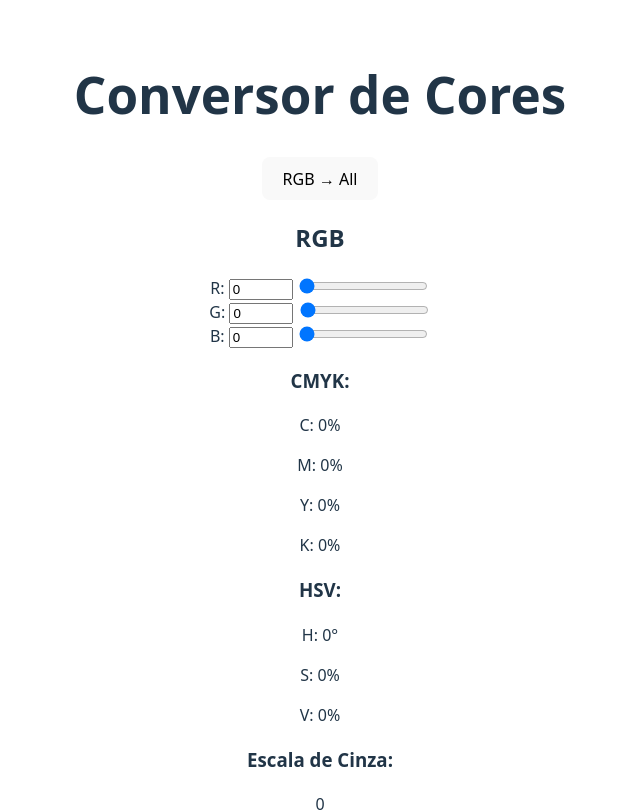
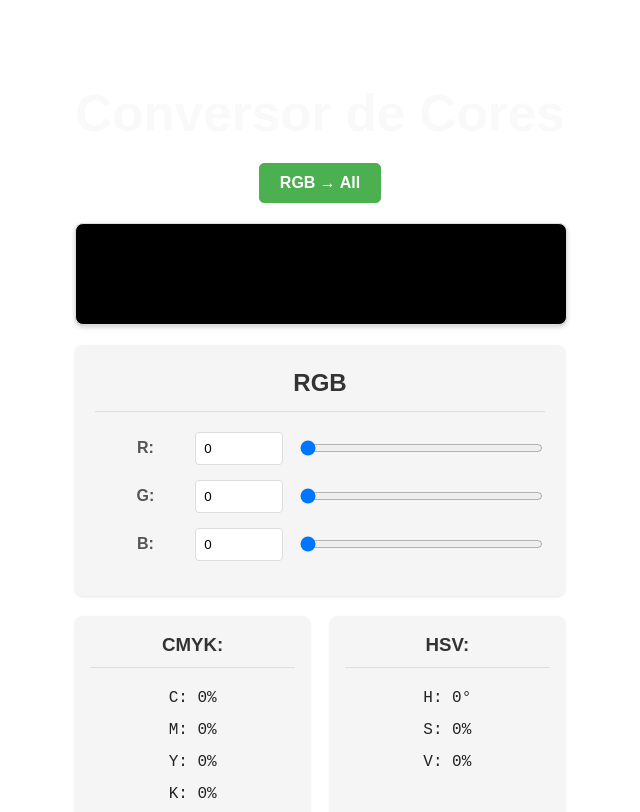
Before and after one commit to EmilyBalestrin/Conversor-de-Cores, a Svelte app: page / in a window 1280 px wide. Shown: the top 812 px of the page, without its empty margins (320-960 px from the left). Built offline with nearby package versions, Linux system fonts and the light colour scheme.

Commit message:
feat: adiciona o css ao projeto

```diff
--- a/src/App.svelte
+++ b/src/App.svelte
@@ -125,5 +125,156 @@
 </main>
 
 <style>
+    /* Configurações gerais da página */
+    :root {
+        font-family: Arial, sans-serif; /* Fonte padrão */
+        color: #333; /* Cor do texto principal */
+    }
 
+    /* Container principal */
+    main {
+        max-width: 800px; /* Largura máxima */
+        margin: 0 auto; /* Centraliza na página */
+        padding: 20px; /* Espaçamento interno */
+    }
+
+    /* Estilo do título principal */
+    h1 {
+        text-align: center; /* Centraliza o texto */
+        color: #f9f9f9; /* Cor do texto */
+        margin-bottom: 20px; /* Espaço abaixo */
+    }
+
+    /* Container das abas */
+    .tabs {
+        display: flex; /* Layout flexível */
+        justify-content: center; /* Centraliza os botões */
+        margin-bottom: 20px; /* Espaço abaixo */
+        gap: 10px; /* Espaço entre botões */
+    }
+
+    /* Estilo dos botões das abas */
+    .tabs button {
+        padding: 10px 20px; /* Espaçamento interno */
+        border: none; /* Remove borda padrão */
+        background: #ffffff; /* Cor de fundo */
+        color: #000000; /* Cor do texto */
+        cursor: pointer; /* Cursor de ponteiro */
+        border-radius: 5px; /* Bordas arredondadas */
+        transition: all 0.3s ease; /* Transição suave */
+        border: 1px solid #ddd; /* Borda fina */
+        font-weight: normal; /* Peso da fonte */
+    }
+
+    /* Estilo do botão ativo */
+    .tabs button.active {
+        background: #4CAF50; /* Cor verde */
+        color: white; /* Texto branco */
+        font-weight: bold; /* Negrito */
+        border: 1px solid #4CAF50; /* Borda verde */
+    }
+
+    /* Efeito hover nos botões */
+    .tabs button:hover {
+        background: #f0f0f0; /* Cor de fundo ao passar mouse */
+    }
+
+    /* Área de visualização da cor */
+    .color-display {
+        width: 100%; /* Largura total */
+        height: 100px; /* Altura fixa */
+        margin: 20px 0; /* Margem vertical */
+        border-radius: 8px; /* Bordas arredondadas */
+        box-shadow: 0 2px 5px rgba(0,0,0,0.2); /* Sombra */
+        border: 1px solid #ddd; /* Borda fina */
+    }
+
+    /* Grupos de inputs */
+    .input-group {
+        background: #f5f5f5; /* Cor de fundo */
+        padding: 20px; /* Espaçamento interno */
+        border-radius: 8px; /* Bordas arredondadas */
+        margin-bottom: 20px; /* Espaço abaixo */
+        box-shadow: 0 1px 3px rgba(0,0,0,0.1); /* Sombra leve */
+    }
+
+    /* Título dos grupos */
+    .input-group h2 {
+        margin-top: 0; /* Remove margem superior */
+        color: #333; /* Cor do texto */
+        border-bottom: 1px solid #ddd; /* Linha abaixo */
+        padding-bottom: 10px; /* Espaço abaixo */
+    }
+
+    /* Linha de input */
+    .input-row {
+        display: flex; /* Layout flexível */
+        align-items: center; /* Alinha verticalmente */
+        margin-bottom: 15px; /* Espaço abaixo */
+    }
+
+    /* Estilo dos labels */
+    .input-row label {
+        width: 100px; /* Largura fixa */
+        font-weight: bold; /* Texto em negrito */
+        color: #555; /* Cor do texto */
+    }
+
+    /* Inputs numéricos */
+    .input-row input[type="number"] {
+        width: 70px; /* Largura fixa */
+        padding: 8px; /* Espaçamento interno */
+        margin-right: 15px; /* Espaço à direita */
+        border: 1px solid #ddd; /* Borda fina */
+        border-radius: 4px; /* Bordas arredondadas */
+    }
+
+    /* Sliders (inputs de range) */
+    .input-row input[type="range"] {
+        flex-grow: 1; /* Ocupa espaço restante */
+        height: 8px; /* Altura */
+        border-radius: 4px; /* Bordas arredondadas */
+        background: #ddd; /* Cor de fundo */
+        outline: none; /* Remove outline */
+    }
+
+    /* Estilo do "ponteiro" do slider */
+    .input-row input[type="range"]::-webkit-slider-thumb {
+        -webkit-appearance: none; /* Remove estilo padrão */
+        width: 18px; /* Largura */
+        height: 18px; /* Altura */
+        border-radius: 50%; /* Forma circular */
+        background: #4CAF50; /* Cor verde */
+        cursor: pointer; /* Cursor de ponteiro */
+    }
+
+    /* Container dos resultados */
+    .results {
+        display: grid; /* Layout em grid */
+        grid-template-columns: repeat(auto-fit, minmax(220px, 1fr)); /* Colunas responsivas */
+        gap: 20px; /* Espaço entre itens */
+    }
+
+    /* Grupos de resultados */
+    .result-group {
+        background: #f5f5f5; /* Cor de fundo */
+        padding: 15px; /* Espaçamento interno */
+        border-radius: 8px; /* Bordas arredondadas */
+        box-shadow: 0 1px 3px rgba(0,0,0,0.1); /* Sombra leve */
+    }
+
+    /* Título dos resultados */
+    .result-group h3 {
+        margin-top: 0; /* Remove margem superior */
+        color: #333; /* Cor do texto */
+        border-bottom: 1px solid #ddd; /* Linha abaixo */
+        padding-bottom: 8px; /* Espaço abaixo */
+    }
+
+    /* Texto dos resultados */
+    .result-group p {
+        margin: 8px 0; /* Margem vertical */
+        font-family: 'Courier New', monospace; /* Fonte monoespaçada */
+        color: #222; /* Cor do texto */
+    }
 </style>
```
